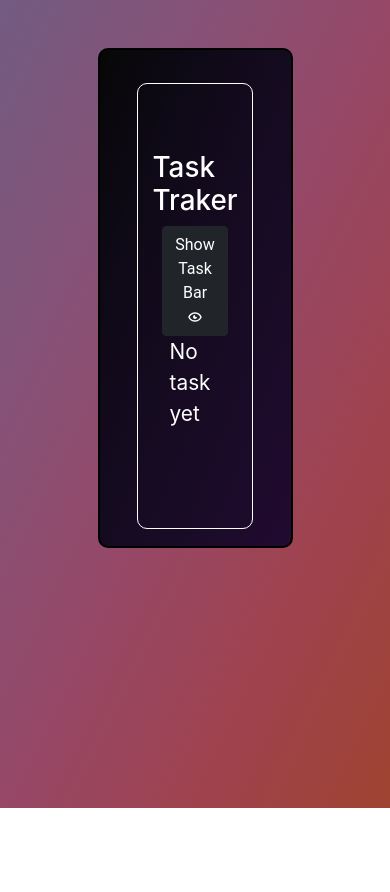
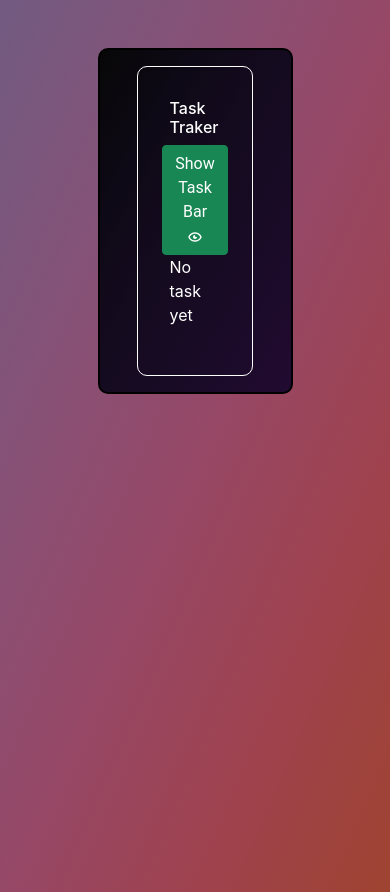
Before and after one commit to yaserdemet/Task-Tracker-React, a React (Create React App) app: page / in a window 390 px wide. Before the commit the page ends 844 px from the top, so only its background shows below. Built offline with nearby package versions, Linux system fonts and the light colour scheme.

Commit message:
media query

```diff
--- a/src/App.css
+++ b/src/App.css
@@ -6,6 +6,7 @@ body{
 
 .head {
   border: 1px white solid;
+  margin-bottom: 1rem;
   border-radius: 10px;
   padding: 2rem;
   display: flex;
@@ -51,7 +52,7 @@ body{
   align-items: center;
   justify-content: center;
   width: 50%;
-  height: 500px;
+  /* height: 500px; */
   border: 2px solid black;
   margin-top:  3rem;
   background-image: linear-gradient(to right bottom, #070707, #0e0916, #150b20, #1a0b28, #220a30);
@@ -72,7 +73,7 @@ button{
 }
 
 input{
-  width: 300px !important;
+  /* width: 300px !important; */
   margin-top: 0.5rem;
   margin-bottom: 0.6rem;
 }
@@ -80,17 +81,21 @@ input{
 
 .slide {
    text-decoration: line-through;
+   color: green;
+
 }
 
-  .nonSlide {
-  text-decoration: none;
-  }
+::-webkit-datetime-edit-text { color: red; padding: 0 0.3em; }
+::-webkit-datetime-edit-month-field { color: blue; }
+::-webkit-datetime-edit-day-field { color: green; }
+::-webkit-datetime-edit-year-field { color: purple; }
+
 
   li {
     list-style-type: none;
     border-bottom: 1px rgb(255, 255, 255) solid;
-
-    width: 300px;
+    margin-right: 1rem;
+    width: 90%;
     font-size: 0.8rem;
     height: 2rem;
     padding: 0;
--- a/src/App.js
+++ b/src/App.js
@@ -1,6 +1,7 @@
 import './App.css';
 import React from 'react'
 import Header from './components/Header';
+import "./media.css";
 // import List from './components/List';
 
 
--- a/src/components/Header.jsx
+++ b/src/components/Header.jsx
@@ -10,7 +10,6 @@ const Header = () => {
   const [isOpen, setIsOpen] = useState(true);
   const [data1, setData1] = useState([]);
   const [cevir, setCevir] = useState(false);
-  // const [style, setStyle] = useState(true)
 
   const handleDelete = (id) => {
     setData1(data1.filter((item) => item.id !== id));
@@ -18,19 +17,20 @@ const Header = () => {
     console.log(data1);
   };
 
+
+
+
+
   const handleDeg = (e) => {
     console.log(e.target.id);
     if(cevir){
       e.target.closest("li").classList.add("slide");
       setCevir(false);
-
-
     }
     else{
       e.target.closest("li").classList.remove("slide");
       setCevir(true);
     }
-
   };
   // useEffect(() => {
   //   console.log(data1);
@@ -42,11 +42,11 @@ const Header = () => {
       <h1>Task Traker</h1>
       {/*  ?buton className changing */}
       <button
-        className={`btn ${isOpen ? "btn-dark" : "btn-primary"}`}
+        className={`btn ${isOpen ? "btn-success" : "btn-primary"}`}
         onClick={() => setIsOpen(!isOpen)}
       >
         {isOpen ? (
-          <span>
+          <span >
             Show Task Bar <BiShowAlt />
           </span>
         ) : (
@@ -57,37 +57,37 @@ const Header = () => {
       </button>
       {!isOpen && <Inputs data1={data1} setData1={setData1} />}
 
-      {data1.length == 0 && <p>No task yet</p>}
+      {data1.length == 0 && <p>No task yet</p> }
+      {data1.length == 1 && <p>You have 1 task</p> }
+      {data1.length > 1 && <p>You have {data1.length} tasks</p>}
 
-
-          <ul>
             {data1.map((item) => {
 
               return (<li key={item.id} >
 
                   <button  style={{ border: "none" }}
                   onClick={handleDeg}
+                  // when button clicked , it will add class "slide" to li
                   >
 
                     <ImCheckboxChecked color={"green"} />
                   </button>
-                  {item.task} {item.date}
+                  {item.task.toUpperCase()}. {item.date}
                   <button
                     onClick={() => handleDelete(item.id)}
                     type="button"
                     style={{ border: "none" }}
                   >
                     <FiDelete />
+
                   </button>
 
                 </li>
+
               );
             })}
-          </ul>
-
 
     </div>
   );
 };
-
 export default Header;
--- a/src/components/Inputs.jsx
+++ b/src/components/Inputs.jsx
@@ -16,14 +16,13 @@ const Inputs = ({setData1 , data1}) => {
   };
 
 
-
-
-
   const handleSubmit = (e) => {
     e.preventDefault();
     if(data.task === "" || data.date === ""){
-      alert("Please fill all the fields");
+
+      alert("Please fill all fields");
       return false;
+
   }
     setData1([...data1 , data]);
 
--- a/src/index.css
+++ b/src/index.css
@@ -1,3 +1,9 @@
+
+*{
+  margin: 0;
+  padding: 0;
+  box-sizing: border-box;
+}
 body {
   margin: 0;
   font-family: -apple-system, BlinkMacSystemFont, 'Segoe UI', 'Roboto', 'Oxygen',
@@ -8,7 +14,7 @@ body {
   background-image: linear-gradient(to right bottom, #725b81, #855278, #964867, #9f424e, #9f4331);
   background-repeat: no-repeat;
   background-size: cover;
-height: 90vh;
+height: 100vh;
   font-size: 1.3rem;
   overflow: scroll;
 }
--- /dev/null
+++ b/src/media.css
@@ -0,0 +1,11 @@
+@media screen and (max-width: 960px) {
+  input {
+    width: 100%;
+  }
+  body {
+    font-size: 1rem;
+  }
+  h1 {
+    font-size: 1rem;
+  }
+}
```
